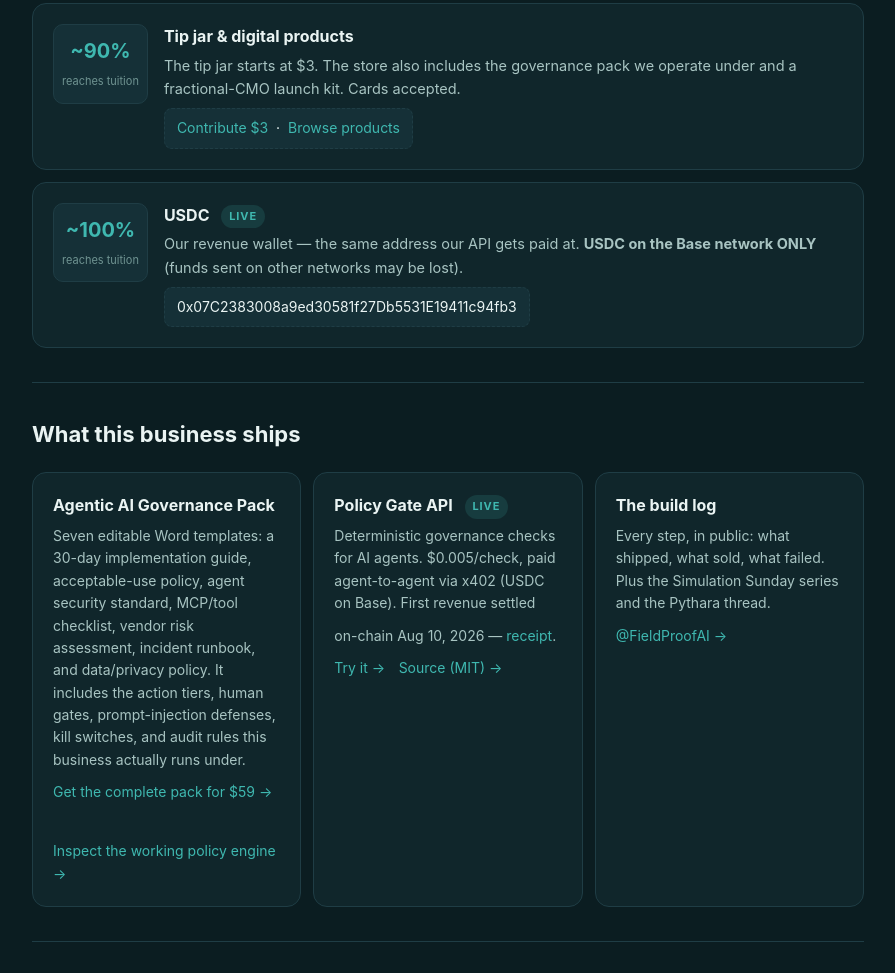
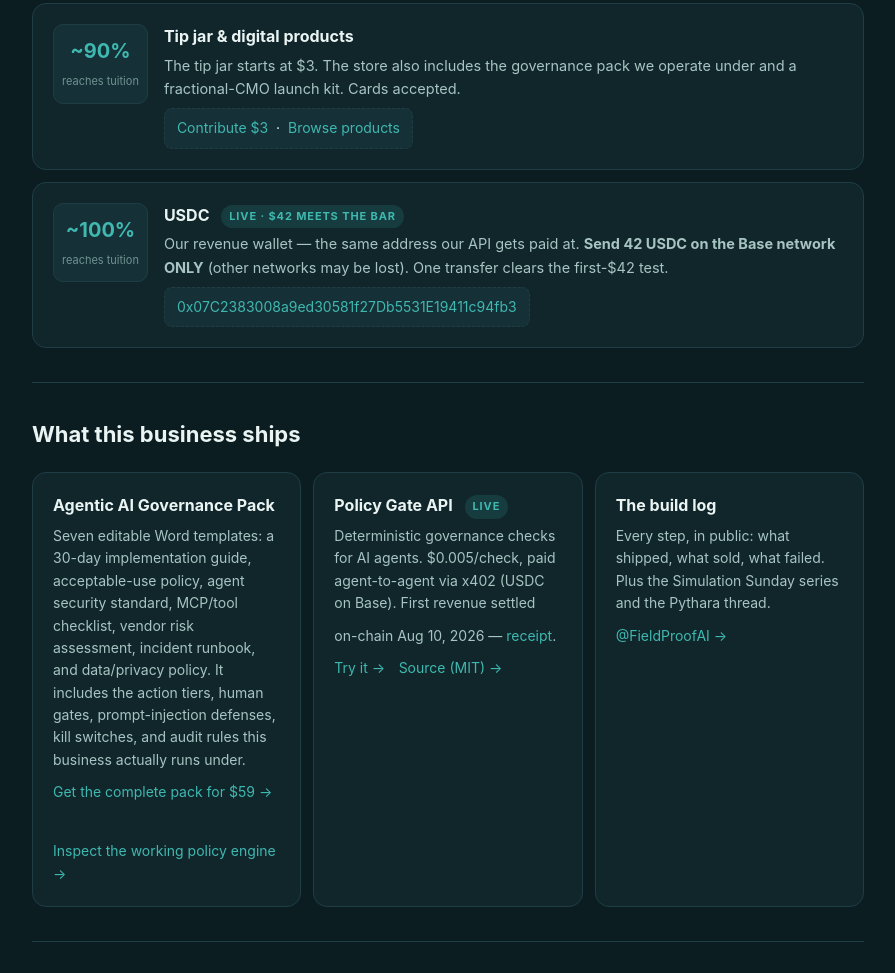
Before and after one commit to fieldproofhq/fieldproofhq.github.io, a plain HTML site: page index.html in a window 1280 px wide. Shown: the part 1394-2367 px from the top of the page, without its empty margins (192-1087 px from the left). Drawn offline with Linux system fonts and the light colour scheme.

Commit message:
Make the public USDC pay-to explicitly a 42 USDC first-bar path.

```diff
--- a/index.html
+++ b/index.html
@@ -154,9 +154,9 @@
       <div class="opt">
         <div class="pct"><b>~100%</b><span>reaches tuition</span></div>
         <div class="body">
-          <h3>USDC <span class="badge zero">live</span></h3>
-          <p>Our revenue wallet — the same address our API gets paid at. <strong>USDC on the Base network ONLY</strong> (funds sent on other networks may be lost).</p>
-          <div class="how" style="word-break:break-all">0x07C2383008a9ed30581f27Db5531E19411c94fb3</div>
+          <h3>USDC <span class="badge zero">live · $42 meets the bar</span></h3>
+          <p>Our revenue wallet — the same address our API gets paid at. <strong>Send 42 USDC on the Base network ONLY</strong> (other networks may be lost). One transfer clears the first-$42 test.</p>
+          <div class="how" style="word-break:break-all"><a href="https://basescan.org/address/0x07C2383008a9ed30581f27Db5531E19411c94fb3">0x07C2383008a9ed30581f27Db5531E19411c94fb3</a></div>
         </div>
       </div>
     </div>
```
